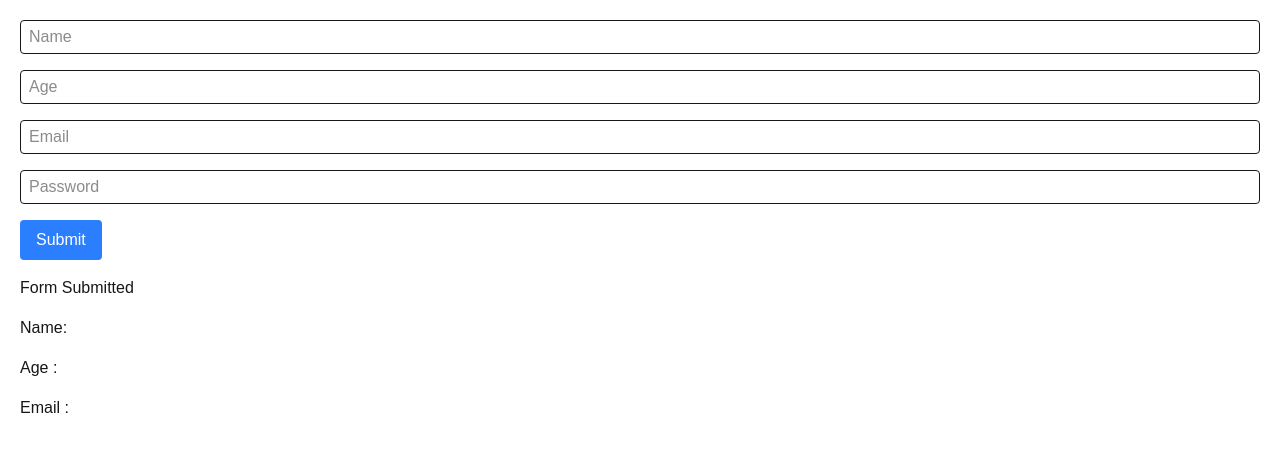
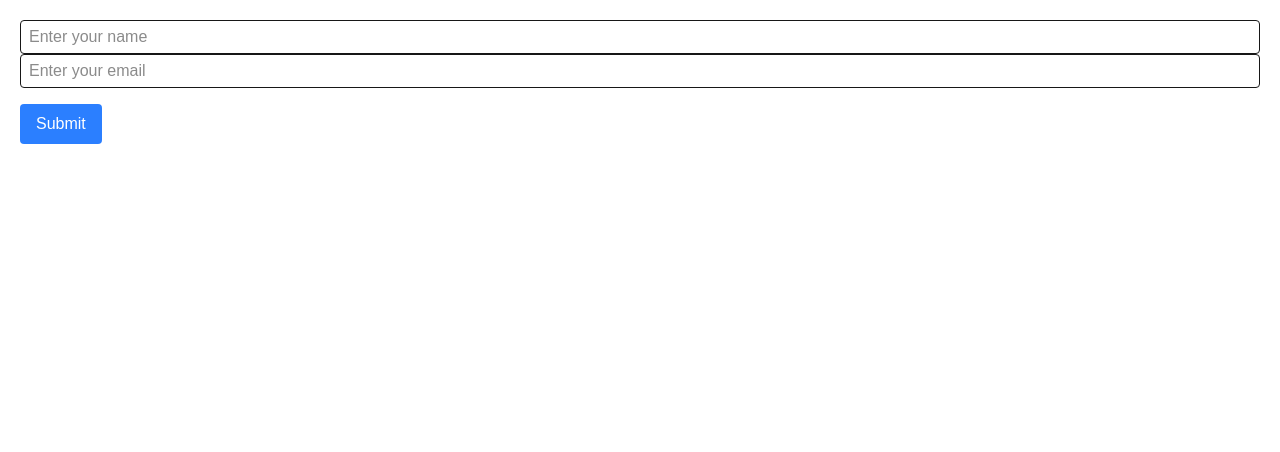
Before and after one commit to SaiVenkataRaja/Web-Dev, a Next.js app in the folder ces-limited/: page /prac_files in a window 1280 px wide. Shown: the top 452 px of the page. Built offline with nearby package versions, Linux system fonts and the light colour scheme.

Commit message:
15th commit

```diff
--- a/ces-limited/src/app/components/header.js
+++ b/ces-limited/src/app/components/header.js
@@ -241,7 +241,7 @@ export default function Header() {
                         </ul>
                     </li>
                     <li id="navHead">JOBS</li>
-                    <li id="navHead">CONTACT</li>
+                    <li id="navHead"><Link href='/'>CONTACT</Link></li>
                 </ul>
             </div>
             <div id="inputField">
--- /dev/null
+++ b/ces-limited/src/app/contact/page.js
@@ -0,0 +1,10 @@
+import Header from "../components/header"
+export default function Contact() {
+    return(
+
+        <div>
+            <Header />
+            ds
+        </div>
+    )
+}
--- a/ces-limited/src/app/prac_files/page.js
+++ b/ces-limited/src/app/prac_files/page.js
@@ -95,35 +95,83 @@ import { useId, useLayoutEffect, useReducer, useRef, useState } from "react"
 
 // handling multiple inputs with one state object
 
-export default function HandleMulti() {
+// export default function HandleMulti() {
+//     const [formData, setFormData] = useState({
+//         name:"",
+//         age:"",
+//         email: "",
+//         password:""
+//     })
+//     function handleChange(e) {
+//         const{name, value} = e.target
+//         setFormData(prevData => ({
+//             ...prevData, [name]:value
+//         }))
+//     }
+//     function handleSubmit(e) {
+//         e.preventDefault()
+//         console.log(`Form submitted :\nName: ${formData.name}\nAge: ${formData.age}\nEmail: ${formData.email}`)
+//         setFormData({name:"", age:"", email:"", password:""})
+//     }
+//     return(
+//         <form onSubmit={handleSubmit} className="m-5 space-y-4 ">
+//             <input type="text" name="name" value={formData.name} onChange={handleChange} className="border px-2 py-1 rounded w-full" placeholder="Name"/>
+//             <input type="number" name="age" value={formData.age} onChange={handleChange} className="border px-2 py-1 rounded w-full" placeholder="Age"/>
+//             <input type="text" name="email" value={formData.email} onChange={handleChange} className="border px-2 py-1 rounded w-full" placeholder="Email"/>
+//             <input type="password" name="password" value={formData.password} onChange={handleChange} className="border px-2 py-1 rounded w-full" placeholder="Password"/>
+//             <button type="submit" className="bg-blue-500 text-white px-4 py-2 rounded">Submit</button>
+//             <h2>Form Submitted</h2>
+//             <p>Name: {formData.name}</p>
+//             <p>Age : {formData.age}</p>
+//             <p>Email : {formData.email}</p>
+//         </form>
+//     )
+// }
+
+
+export default function FormValidations() {
     const [formData, setFormData] = useState({
         name:"",
-        age:"",
-        email: "",
-        password:""
+        email:""
     })
+    const [errors, setErrors] = useState({})
     function handleChange(e) {
-        const{name, value} = e.target
-        setFormData(prevData => ({
-            ...prevData, [name]:value
+        const {name, value} = e.target
+        setFormData(prev => ({
+            ...prev,
+            [name]:value,
+        }))
+         //validate on change: clear error if field is not empty
+        setErrors(prevErrors => ({
+            ...prevErrors,
+            [name]:value.trim() ===""? "This field is required ": "",
         }))
     }
     function handleSubmit(e) {
         e.preventDefault()
-        console.log(`Form submitted :\nName: ${formData.name}\nAge: ${formData.age}\nEmail: ${formData.email}`)
-        setFormData({name:"", age:"", email:"", password:""})
+        // validate all fields on submit
+        const newErrors = {}
+        if (formData.name.trim() === "") newErrors.name = "Name is required"
+        if (formData.email.trim() === "") newErrors.email = "Email is required"
+
+        setErrors(newErrors)
+
+        if(Object.keys(newErrors).length === 0) {
+            alert(`Form submitted!\nName: ${formData.name}\nEmail: ${formData.email}`);
+            setFormData({ name: "", email: "" });
+        }
     }
+
+
     return(
-        <form onSubmit={handleSubmit} className="m-5 space-y-4 ">
-            <input type="text" name="name" value={formData.name} onChange={handleChange} className="border px-2 py-1 rounded w-full" placeholder="Name"/>
-            <input type="number" name="age" value={formData.age} onChange={handleChange} className="border px-2 py-1 rounded w-full" placeholder="Age"/>
-            <input type="text" name="email" value={formData.email} onChange={handleChange} className="border px-2 py-1 rounded w-full" placeholder="Email"/>
-            <input type="password" name="password" value={formData.password} onChange={handleChange} className="border px-2 py-1 rounded w-full" placeholder="Password"/>
-            <button type="submit" className="bg-blue-500 text-white px-4 py-2 rounded">Submit</button>
-            <h2>Form Submitted</h2>
-            <p>Name: {formData.name}</p>
-            <p>Age : {formData.age}</p>
-            <p>Email : {formData.email}</p>
+        <form onSubmit={handleSubmit} className="m-5 space-y-4">
+            <div>
+                <input type="text" name="name" value={formData.name} onChange={handleChange}  className={`border px-2 py-1 rounded w-full ${errors.name ? "border-red-500" : ""}`}  placeholder="Enter your name "/>
+                {errors.name && <p className="text-red-600 mt-1">{errors.name}</p>}
+                <input type="text" name="email" value={formData.email} onChange={handleChange} className={`border px-2 py-1 rounded w-full ${errors.email ? "border-red-500" : ""}`} placeholder="Enter your email"/>
+                {errors.email && <p className="text-red-600 mt-1">{errors.email}</p>}
+            </div>
+            <button type="submit" className="bg-blue-500 text-white px-4 py-2 rounded cursor-pointer hover:bg-blue-400" >Submit</button>
         </form>
     )
 }
```
Also changed, not shown: 1 other file (tests, documents, lock files or other folders).
